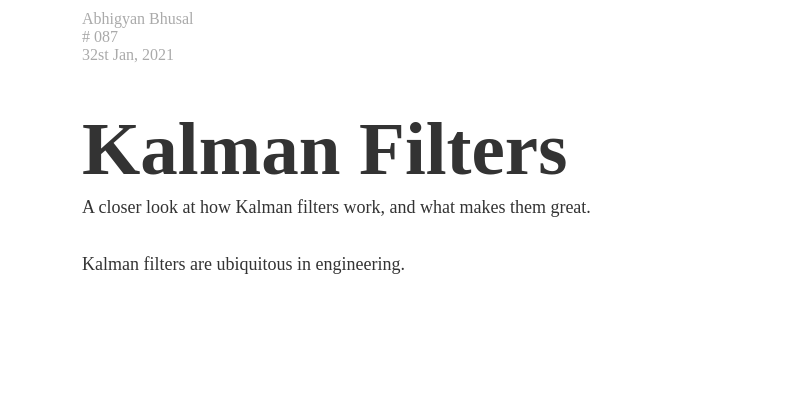
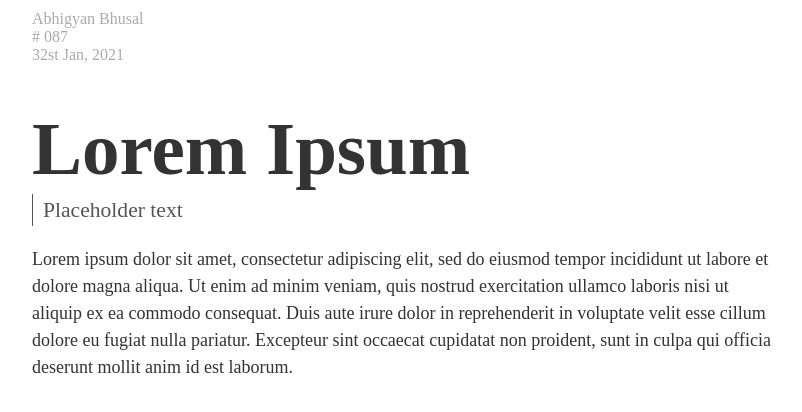
Before and after one commit to abhigyan7/abhigyan7.github.io, a plain HTML site: page index.html in a window 1280 px wide. Shown: the whole page, without its empty margins (243-1045 px from the left). Drawn offline with Linux system fonts and the light colour scheme; a web font is replaced by a local one.

Commit message:
Modify styles for subtitle

```diff
--- a/index.html
+++ b/index.html
@@ -24,14 +24,20 @@
   </div>
   <div class="content">
     <div class="title">
-      <h1>Kalman Filters</h1>
+      <h1>Lorem Ipsum</h1>
     </div>
     <div class="subtitle">
-      <p>A closer look at how Kalman filters work, and what makes
-      them great.</p>
+      <p>Placeholder text</p>
     </div>
     <div>
-      <p>Kalman filters are ubiquitous in engineering.</p>
+      <p>Lorem ipsum dolor sit amet, consectetur adipiscing elit,
+      sed do eiusmod tempor incididunt ut labore et dolore magna
+      aliqua. Ut enim ad minim veniam, quis nostrud exercitation
+      ullamco laboris nisi ut aliquip ex ea commodo consequat. Duis
+      aute irure dolor in reprehenderit in voluptate velit esse
+      cillum dolore eu fugiat nulla pariatur. Excepteur sint
+      occaecat cupidatat non proident, sunt in culpa qui officia
+      deserunt mollit anim id est laborum.</p>
     </div>
   </div>
 </body>
--- a/style.css
+++ b/style.css
@@ -11,7 +11,7 @@ body{
 
 .content {
   padding-left: 10px;
-  max-width: 650px;
+  max-width: 750px;
   color:#333;
   font-family: 'Source Serif Pro', serif;
   font-weight: 500;
@@ -50,7 +50,7 @@ h3 {
 
 .header {
   padding: 10px;
-  max-width: 650px;
+  max-width: 750px;
   margin-left: auto;
   margin-right: auto;
   color: #aaa;
@@ -63,7 +63,13 @@ h3 {
 }
 
 .subtitle {
-  padding-bottom: 30px;
+  color: #555;
+  padding-left: 10px;
+  font-size: 1.2em;
+  border-left-width: 1px;
+  border-left-color: #555;
+  border-left-style: solid;
+  margin-bottom: 20px;
 }
 
 .end-creds {
```
